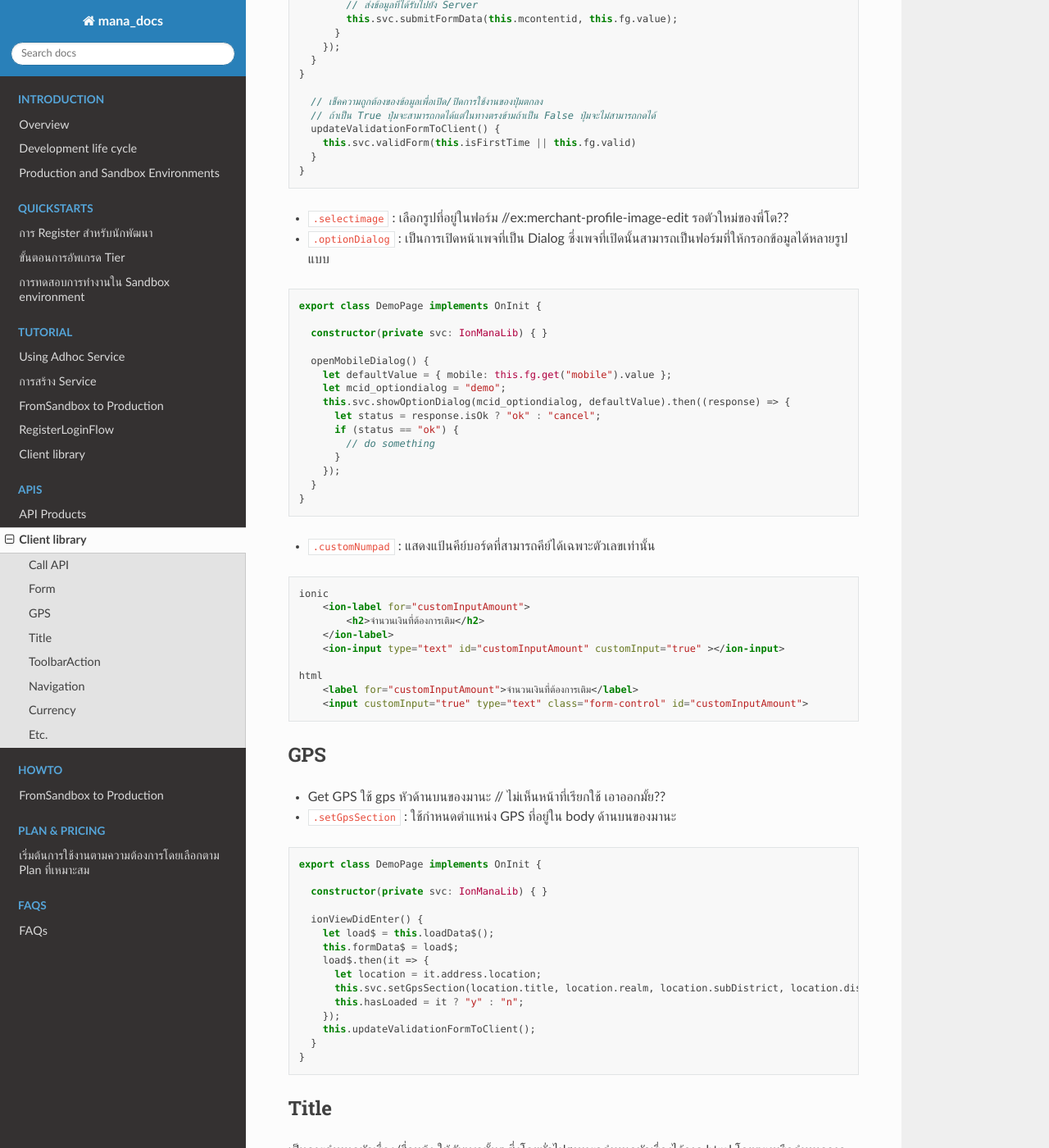
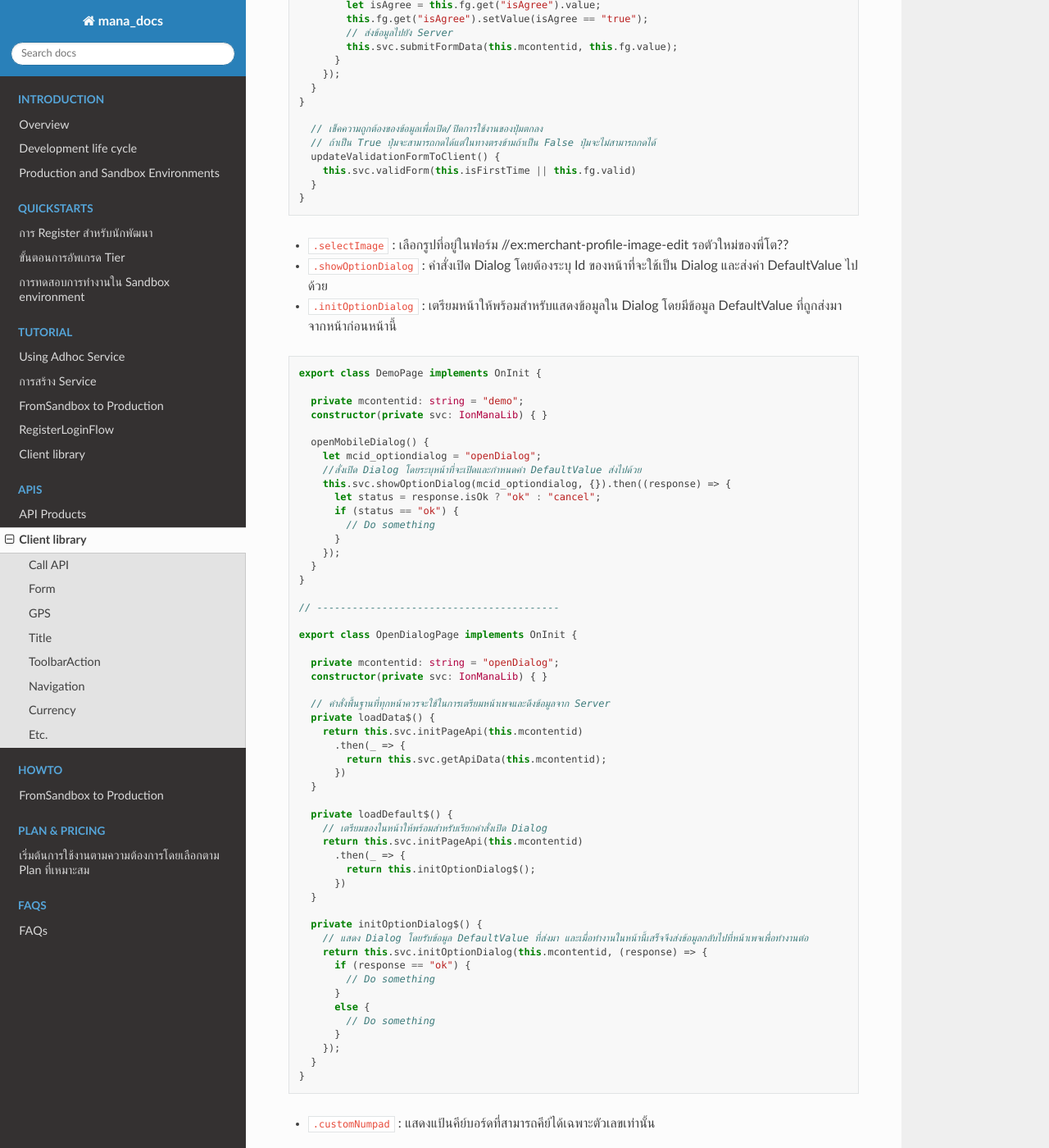
Before and after one commit to group-thes/doc-mana-dev, a Sphinx documentation site: the page built from source/apis/Manalib.md, in a window 1280 px wide and 1400 px high, scrolled down 2088 px. Shown: the whole window at 82% size. Built offline with Sphinx 7.4.7 and the Read the Docs theme 2.0.0, drawn with Linux system fonts in a browser that asks for light colours; some of the changed text lies outside the part shown.

Commit message:
edit and add detail in mana client library

````diff
--- a/source/apis/Manalib.md
+++ b/source/apis/Manalib.md
@@ -14,13 +14,15 @@
 ```typescript
 export class DemoPage implements OnInit {
 
+  private mcontentid = "demo";
   constructor(private svc: IonManaLib) { }
 
   private loadData$() {
+    // เตรียมของในหน้าให้พร้อมใช้งาน
     return this.svc.initPageApi(this.mcontentid)
       .then(_ => {
 
-        // ดึงข้อมูลโดยระบุหน้าเพื่อให้ Server ส่งข้อมูลหน้านั้นๆมาโดยตรง
+        // ดึงข้อมูลจาก Server ของหน้าที่ระบุไว้
         return this.svc.getApiData(this.mcontentid);
 
         // ดึงข้อมูลโดยตรงผ่าน URL ที่ได้ทำการลงทะเบียนเรียบร้อยแล้ว
@@ -33,9 +35,9 @@ export class DemoPage implements OnInit {
 ## Form
 เป็นรูปแบบของการกรอกข้อมูลเพื่อส่งข้อมูลเข้าไปประมวลผลในฝั่ง Server โดยมี Form ดังต่อไปนี้
 * `.validForm` : เป็นการตรวจสอบข้อมูลให้เป็นไปตามเงื่อนไขที่กำหนดเพื่อเปิด/ปิดการใช้งานของปุ่มตกลง
-* `.submitFormData` : ส่งข้อมูลที่ผ่านการตรวจสอบแล้วไปยัง Server
+* `.submitFormData` : ส่งข้อมูลไปยัง Server
 * `.confirmForm` : แสดง Dlg ยืนยันการทำงานซึ่งจะได้รับค่า boolean กลับมา (resolve.isConfirm)
-* `.submitFormDataWithEndpointId` //ไม่เห็นหน้าไหนเรียกใช้
+* `.submitFormDataWithEndpointId` // ยังไม่เห็นหน้าไหนเรียกใช้ เอาออกก่อน??
 
 ```typescript
 export class DemoPage implements OnInit {
@@ -58,12 +60,12 @@ export class DemoPage implements OnInit {
       "<span style=\"color: Black; \">คุณต้องการ" + msg + "</span>"
     );
 
-    //
+    // เปิด Dialog โดยแสดงข้อความตามที่ถูก Set ไว้
     this.svc.confirmForm(message).then(resolve => {
       if (resolve.isConfirm) {
         let isAgree = this.fg.get("isAgree").value;
         this.fg.get("isAgree").setValue(isAgree == "true");
-        // ส่งข้อมูลที่ได้รับไปยัง Server
+        // ส่งข้อมูลไปยัง Server
         this.svc.submitFormData(this.mcontentid, this.fg.value);
       }
     });
@@ -78,20 +80,58 @@ export class DemoPage implements OnInit {
 }
 ```
 
-* `.selectimage` : เลือกรูปที่อยู่ในฟอร์ม //ex:merchant-profile-image-edit รอตัวใหม่ของพี่โต??
-* `.optionDialog` : เป็นการเปิดหน้าเพจที่เป็น Dialog ซึ่งเพจที่เปิดนั้นสามารถเป็นฟอร์มที่ให้กรอกข้อมูลได้หลายรูปแบบ
+* `.selectImage` : เลือกรูปที่อยู่ในฟอร์ม //ex:merchant-profile-image-edit รอตัวใหม่ของพี่โต??
+* `.showOptionDialog` : คำสั่งเปิด Dialog โดยต้องระบุ Id ของหน้าที่จะใช้เป็น Dialog และส่งค่า DefaultValue ไปด้วย
+* `.initOptionDialog` : เตรียมหน้าให้พร้อมสำหรับแสดงข้อมูลใน Dialog โดยมีข้อมูล DefaultValue ที่ถูกส่งมาจากหน้าก่อนหน้านี้
 ```typescript
 export class DemoPage implements OnInit {
 
+  private mcontentid: string = "demo";
   constructor(private svc: IonManaLib) { }
 
   openMobileDialog() {
-    let defaultValue = { mobile: this.fg.get("mobile").value };
-    let mcid_optiondialog = "demo";
-    this.svc.showOptionDialog(mcid_optiondialog, defaultValue).then((response) => {
+    let mcid_optiondialog = "openDialog";
+    //สั่งเปิด Dialog โดยระบุหน้าที่จะเปิดและกำหนดค่า DefaultValue ส่งไปด้วย
+    this.svc.showOptionDialog(mcid_optiondialog, {}).then((response) => {
       let status = response.isOk ? "ok" : "cancel";
       if (status == "ok") {
-        // do something
+        // Do something
+      }
+    });
+  }
+}
+
+// -----------------------------------------
+
+export class OpenDialogPage implements OnInit {
+
+  private mcontentid: string = "openDialog";
+  constructor(private svc: IonManaLib) { }
+
+  // คำสั่งพื้นฐานที่ทุกหน้าควรจะใช้ในการเตรียมหน้าเพจและดึงข้อมูลจาก Server
+  private loadData$() {
+    return this.svc.initPageApi(this.mcontentid)
+      .then(_ => {
+        return this.svc.getApiData(this.mcontentid);
+      })
+  }
+
+  private loadDefault$() {
+    // เตรียมของในหน้าให้พร้อมสำหรับเรียกคำสั่งเปิด Dialog
+    return this.svc.initPageApi(this.mcontentid)
+      .then(_ => {
+        return this.initOptionDialog$();
+      })
+  }
+
+  private initOptionDialog$() {
+    // แสดง Dialog โดยรับข้อมูล DefaultValue ที่ส่งมา และเมื่อทำงานในหน้านี้เสร็จจึงส่งข้อมูลกลับไปที่หน้าเพจเพื่อทำงานต่อ
+    return this.svc.initOptionDialog(this.mcontentid, (response) => {
+      if (response == "ok") {
+        // Do something
+      }
+      else {
+        // Do something
       }
     });
   }
@@ -112,8 +152,8 @@ html
 ```
 
 ## GPS
-* Get GPS ใช้ gps หัวด้านบนของมานะ // ไม่เห็นหน้าที่เรียกใช้ เอาออกมั้ย??
-* `.setGpsSection` : ใช้กำหนดตำแหน่ง GPS ที่อยู่ใน body ด้านบนของมานะ
+* `.getGpsLocation` ใช้ gps หัวด้านบนของมานะ // ยังไม่เห็นหน้าไหนเรียกใช้ เอาออกก่อน??
+* `.setGpsSection` : ใช้กำหนดตำแหน่ง GPS ที่อยู่ในแสดงใน Content ด้านบนของมานะ
 ```typescript
 export class DemoPage implements OnInit {
 
@@ -124,6 +164,7 @@ export class DemoPage implements OnInit {
     this.formData$ = load$;
     load$.then(it => {
       let location = it.address.location;
+      //ตั้งค่า GPS
       this.svc.setGpsSection(location.title, location.realm, location.subDistrict, location.district, location.province, location.postalCode, location.accuracy, location.geolocation.latitude, location.geolocation.longitude, location.phoneNumber, location.remark);
       this.hasLoaded = it ? "y" : "n";
     });
@@ -133,7 +174,7 @@ export class DemoPage implements OnInit {
 ```
 
 ## Title
-เป็นการกำหนดหัวเรื่อง/ชื่อหน้า ให้กับเพจนั้นๆ ซึ่งโดยทั่วไปสามารถกำหนดหัวเรื่องได้จาก html โดยตรงหรือกำหนดจากข้อมูลที่ได้รับจากฝั่ง Server ซึ่งหากเป็นอย่างหลังจำเป็นจะต้องเรียกใช้คำสั่ง .initPageApi อีกครั้งหลังได้รับข้อมูลเพื่อทำการ Set tiltle ให้กับหน้านั้นๆ
+เป็นการกำหนดหัวเรื่อง/ชื่อหน้า ให้กับเพจนั้นๆ ซึ่งโดยทั่วไปสามารถกำหนดหัวเรื่องได้จาก html โดยตรงหรือกำหนดจากข้อมูลที่ได้รับจากฝั่ง Server ซึ่งหากเป็นอย่างหลังจำเป็นจะต้องเรียกใช้คำสั่ง `.initPageApi` อีกครั้งหลังได้รับข้อมูลเพื่อทำการ Set tiltle ให้กับหน้านั้นๆ
 ```typescript
 export class DemoPage implements OnInit {
 
@@ -214,7 +256,7 @@ export class DemoPage implements OnInit {
   public GetCurrency() {
     console.log(this.svc.getCurrency((this.amount)); // THB
   }
-  // ไม่แน่ใจว่าใช้ชิื่อฟังก์ชั่นนี้แทนรึเปล่า getDisplay เพราะหาใน lib ไม่เจอ
+
   public GetMonetaryDisplay() {
     console.log(this.svc.getMonetaryDisplay((this.amount)); // 204 THB
   }
@@ -259,16 +301,18 @@ export class DemoPage implements OnInit {
 }
 ```
 
-* `.initPageApi` : ระบุหน้าที่จะใช้งานให้กับ Server เพื่อที่จะได้เตรียมแสดงข้อมูลของหน้าที่ระบุได้อย่างถูกต้อง
+* `.initPageApi` : ระบุหน้าที่จะใช้งานให้กับ Server เพื่อที่จะได้เตรียมข้อมูลของหน้าที่ระบุได้อย่างถูกต้อง
 ```typescript
 export class DemoPage implements OnInit {
 
+  private mcontentid = "demo";
   constructor(private svc: IonManaLib) { }
 
   private loadData$() {
-    // แนะนำให้เรียกใช้งานเป็นอันดับแรกก่อนการทำงานอื่นๆ
+    // ระบุหน้าที่ต้องการและ Set ของให้พร้อมใช้งาน
     return this.svc.initPageApi(this.mcontentid)
       .then(_ => {
+        // ทำการดึงข้อมูลจาก Server
         return this.svc.getApiData(this.mcontentid);
       })
   }
````
Also changed, not shown: other parts of source/apis/Manalib.md (+3 -2 lines), source/Tutorial/Using_manalib.md (+4 -2 lines).
